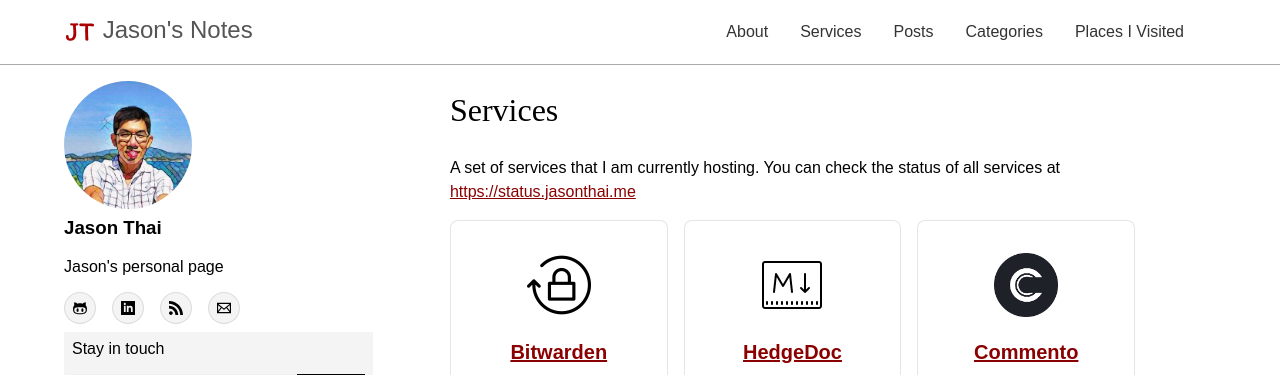
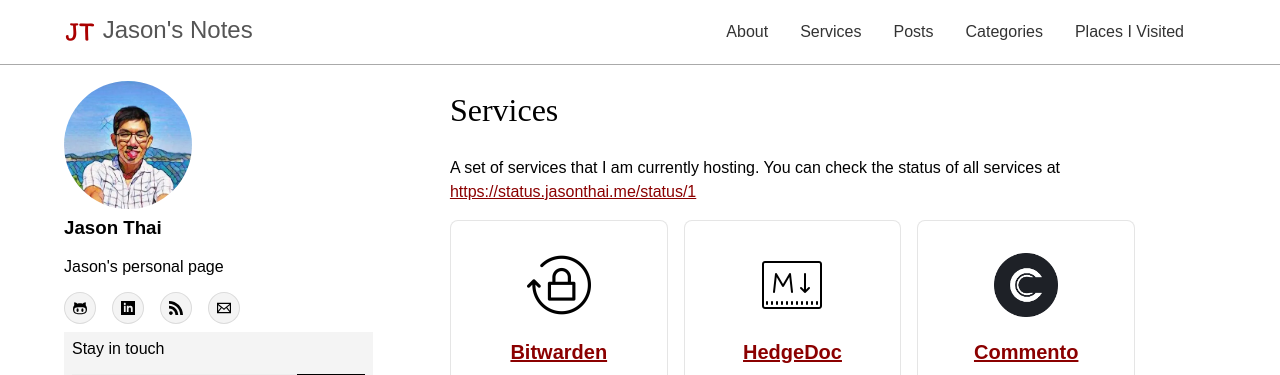
Before and after one commit to jasontthai/jasonthai.me, a Jekyll site: the page built from services.html, in a window 1280 px wide and 900 px high. Shown: the top 375 px of the window. Built offline with Jekyll 4.4.1, drawn with Linux system fonts in a browser that asks for light colours; nearby versions of some CDN libraries; comment, search, counter and statistics services are not loaded; some of the changed lines change nothing that is shown.

Commit message:
Update status link

```diff
--- a/services.html
+++ b/services.html
@@ -3,7 +3,7 @@
 title: Services
 description: Free services that I hosted
 ---
-A set of services that I am currently hosting. You can check the status of all services at <a href="https://status.jasonthai.me">https://status.jasonthai.me</a>
+A set of services that I am currently hosting. You can check the status of all services at <a href="https://status.jasonthai.me/status/1">https://status.jasonthai.me/status/1</a>
 <style type="text/css">
 .blink_green {
   animation: blinker_green 1.2s infinite;
```
